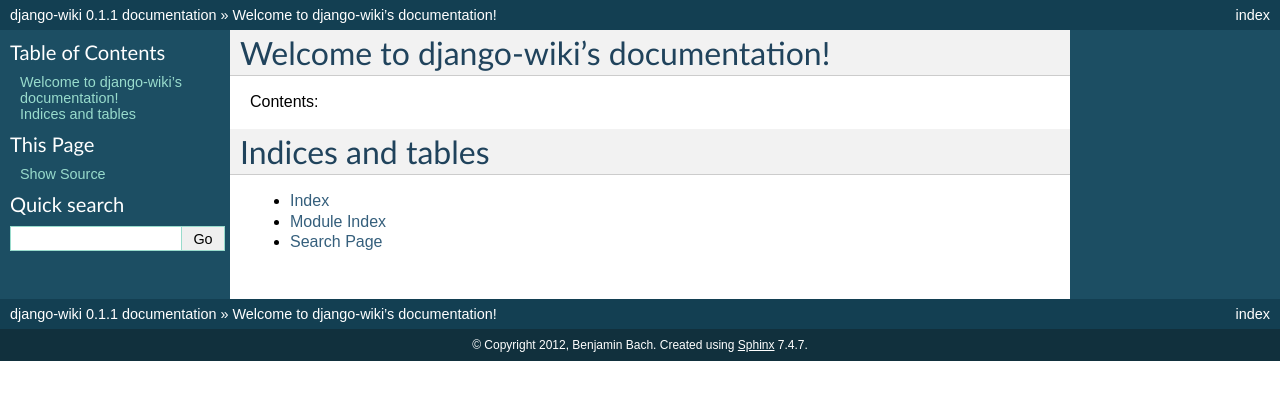
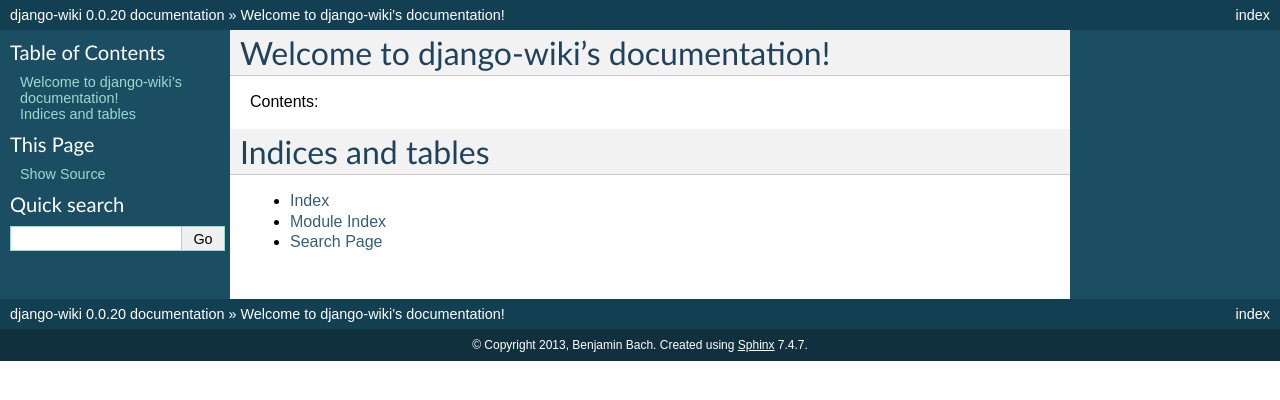
Before and after one commit to django-wiki/django-wiki, a Sphinx documentation site: the page built from docs/index.rst, in a window 1280 px wide. Shown: the top 400 px of the page. Built offline with Sphinx 7.4.7, drawn with Linux system fonts in a browser that asks for light colours; some of the changed lines change nothing that is shown.

Commit message:
Automating version number for sphinx

```diff
--- a/docs/conf.py
+++ b/docs/conf.py
@@ -41,16 +41,32 @@
 
 # General information about the project.
 project = u'django-wiki'
-copyright = u'2012, Benjamin Bach'
+copyright = u'2013, Benjamin Bach'
+
+
+path = os.path.join(
+    os.path.split(
+        os.path.abspath(
+            os.path.dirname(__file__)
+        )
+    )[:-1]
+)[0]
+
+sys.path = [path] + sys.path
+sys.path = [os.path.join(path, 'wiki')] + sys.path
+
+import wiki
+
+print wiki.__file__
 
 # The version info for the project you're documenting, acts as replacement for
 # |version| and |release|, also used in various other places throughout the
 # built documents.
 #
 # The short X.Y version.
-version = '0.1'
+version = ".".join(wiki.VERSION.split(".")[:-1])
 # The full version, including alpha/beta/rc tags.
-release = '0.1.1'
+release = wiki.VERSION
 
 # The language for content autogenerated by Sphinx. Refer to documentation
 # for a list of supported languages.
```
Also changed, not shown: docs/__init__.py (added), 1 other file.
